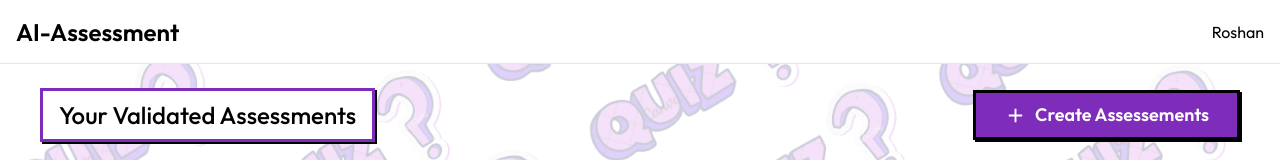
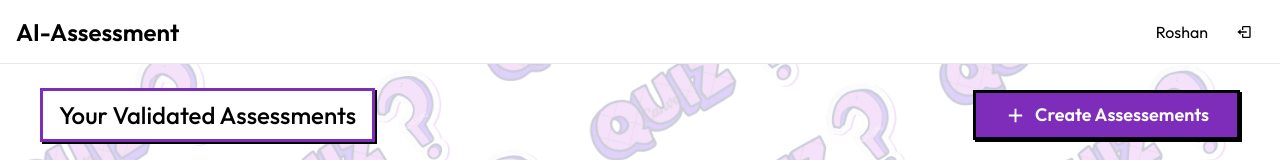
Before and after one commit to RoshanRv/ai-assessment, a Next.js app: page /dashboard in a window 1280 px wide. Shown: the top 160 px of the page. Built offline with nearby package versions, Linux system fonts and the light colour scheme.

Commit message:
logout btn added

```diff
--- a/src/components/Header.tsx
+++ b/src/components/Header.tsx
@@ -1,5 +1,6 @@
 import useUser from "@/store/useUser";
 import React from "react";
+import { BiLogOut } from "react-icons/bi";
 
 type Props = {};
 
@@ -10,6 +11,9 @@ const Header = (props: Props) => {
       <h1 className="text-2xl font-semibold">AI-Assessment</h1>
       <div className="flex gap-4 items-center">
         <p>{user?.name}</p>
+        <button className="p-3 rounded-full hover:bg-black/10 transition-all">
+          <BiLogOut />
+        </button>
       </div>
     </nav>
   );
```
